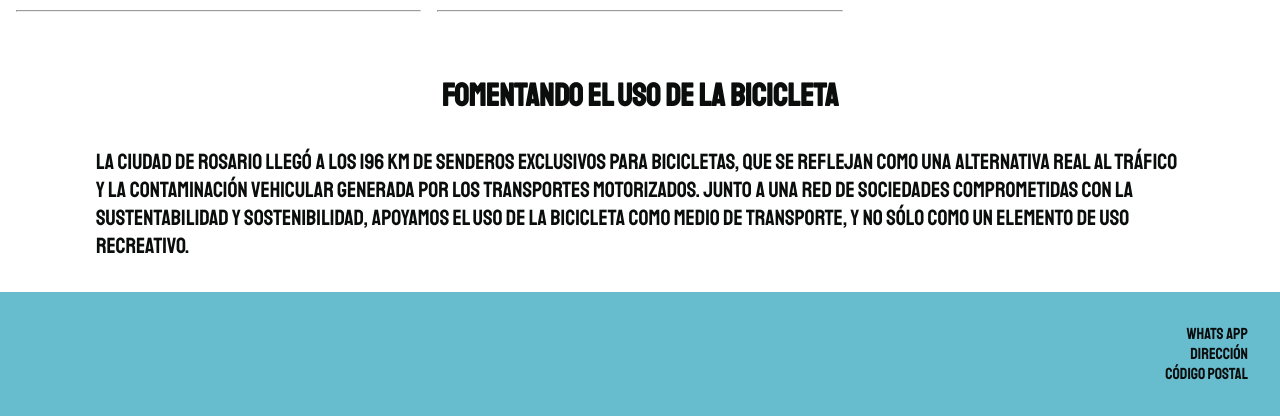
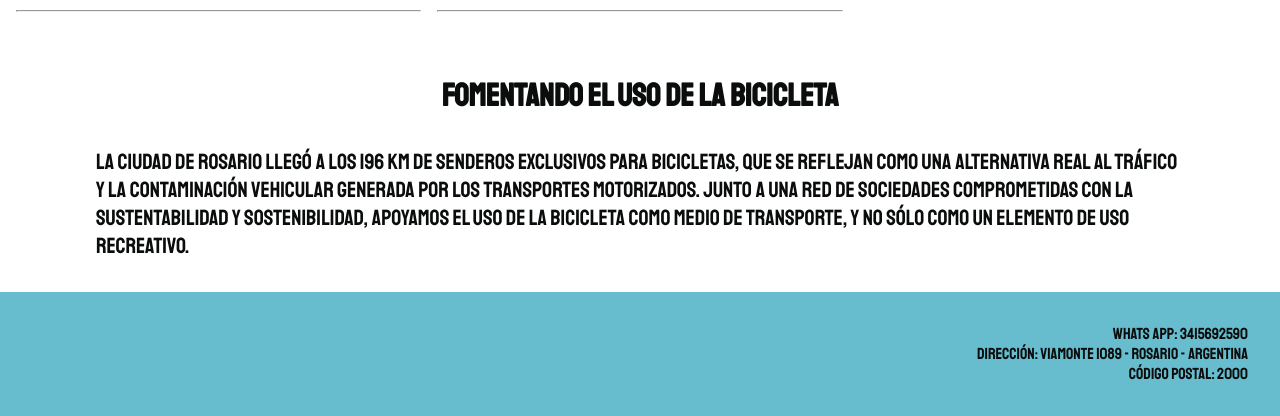
Before and after one commit to Julianfavre/proyecto-galga, a plain HTML site: page Index.html in a window 1280 px wide. Shown: the part 1326-1742 px from the top of the page. Drawn offline with nearby package versions, Linux system fonts and the light colour scheme; a web font is replaced by a local one.

Commit message:
Cambios en el footer

```diff
--- a/Index.html
+++ b/Index.html
@@ -78,9 +78,9 @@
     </main>
     <footer>
         <ul>
-        <li>Whats App</li>
-        <li>Dirección</li>
-        <li>Código Postal</li>
+        <li>Whats App: 3415692590</li>
+        <li>Dirección: Viamonte 1089 - Rosario - Argentina</li>
+        <li>Código Postal: 2000</li>
         </ul>
     </footer>
 </body>
```
Also changed, not shown: Vistas/Ciclovias.html (+4 -4 lines), Vistas/Contacto.html (+4 -4 lines), Vistas/Galgas.html (+4 -4 lines), Vistas/QuienesSomos.html (+3 -3 lines).
